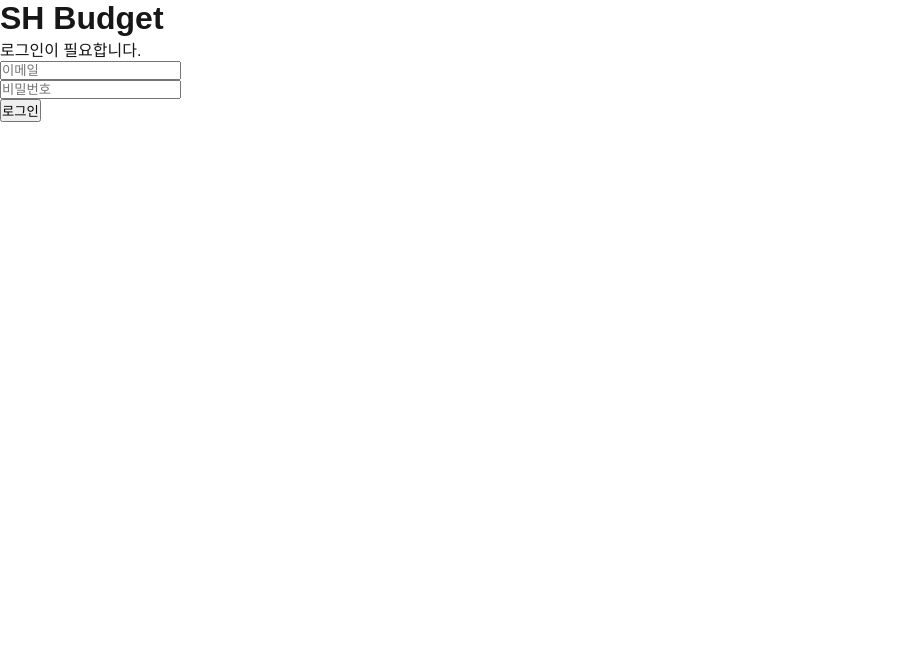
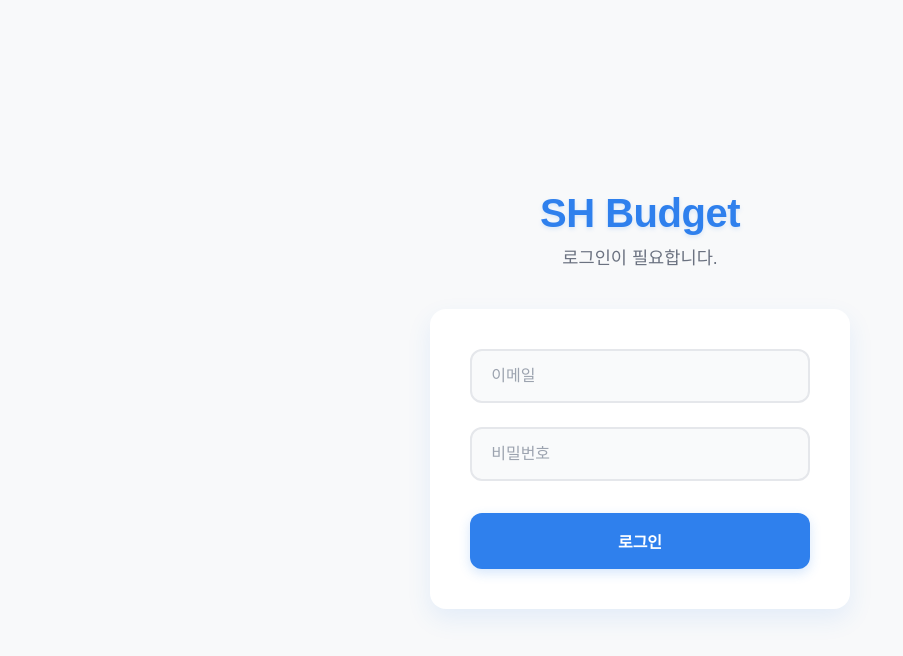
Before and after one commit to SHP-0701/my-budget-app, a Next.js app: page /login in a window 1280 px wide. Shown: the top 656 px of the page, without its empty margins (0-903 px from the left). Built offline with nearby package versions, Linux system fonts and the light colour scheme.

Commit message:
로그인 페이지 및 css module 작성 중

```diff
--- a/app/login/page.js
+++ b/app/login/page.js
@@ -20,10 +20,19 @@ export default function LoginPage() {
   const [email, setEmail] = useState('');
   const [password, setPassword] = useState('');
   const [loading, setLoading] = useState(false);
+  const [errorMsg, setErrorMsg] = useState('');
 
   const handleLogin = (e) => {
     e.preventDefault();
     setLoading(true);
+    setErrorMsg('');
+
+    // 테스트용 Error 발생
+    if (password.length < 4) {
+      setErrorMsg('비밀번호는 4자리 이상이어야 합니다.');
+      setLoading(false);
+      return;
+    }
 
     // dummy login logic(1초 뒤 무조건 로그인 성공)
     console.log(
@@ -65,6 +74,9 @@ export default function LoginPage() {
               required
             />
           </div>
+
+          {errorMsg && <div className={styles.error}>{errorMsg}</div>}
+
           <button type='submit' className={styles.button} disabled={loading}>
             {loading ? '로그인 중...' : '로그인'}
           </button>
--- a/styles/Login.module.css
+++ b/styles/Login.module.css
@@ -6,3 +6,121 @@
   ▢ (작성자) 박수훈(shpark)
 *****************************************************************************************
 */
+
+/* 전체 화면 컨테이너 */
+.container {
+  display: flex;
+  flex-direction: column;
+  align-items: center;
+  justify-content: center;
+  min-height: 100vh;
+  background-color: #f8f9fa;
+  padding: 1.5rem;
+}
+
+/* 헤더 영역 */
+.header {
+  text-align: center;
+  margin-bottom: 2.5rem;
+}
+
+/* 메인 타이틀 */
+.title {
+  font-size: 2.5rem;
+  font-weight: 800;
+  color: #2f80ed;
+  margin-bottom: 0.5rem;
+  letter-spacing: -0.5px;
+  text-shadow: 0 2px 4px rgba(47, 128, 237, 0.15);
+}
+
+/* 서브 타이틀 */
+.subtitle {
+  font-size: 1.1rem;
+  color: #6b7280;
+  font-weight: 500;
+}
+
+/* 로그인 박스 */
+.loginBox {
+  width: 100%;
+  max-width: 420px;
+  background: #fff;
+  padding: 2.5rem;
+  border-radius: 16px;
+  box-shadow: 0 10px 25px rgba(47, 128, 237, 0.1);
+}
+
+/* 폼 레이아웃 */
+.form {
+  display: flex;
+  flex-direction: column;
+  gap: 1.5rem;
+}
+
+.inputGroup {
+  display: flex;
+  flex-direction: column;
+  gap: 0.5rem;
+}
+
+/* 입력창 스타일 */
+.input {
+  width: 100%;
+  padding: 1rem 1.2rem;
+  border: 2px solid #e5e7eb;
+  border-radius: 12px;
+  font-size: 1rem;
+  background-color: #f9fafb;
+  color: #1f2937;
+  outline: none;
+  transition: border-color 0.2s ease, box-shadow 0.2s ease;
+}
+
+.input::placeholder {
+  color: #9ca3af;
+}
+
+.input:focus {
+  border-color: #2f80ed;
+  background-color: #fff;
+  box-shadow: 0 0 0 4px rgba(47, 128, 237, 0.1);
+}
+
+/* 로그인 버튼 */
+.button {
+  width: 100%;
+  padding: 1rem;
+  margin-top: 0.5rem;
+  background: #2f80ed;
+  color: #fff;
+  border: none;
+  border-radius: 12px;
+  font-size: 1rem;
+  font-weight: 700;
+  cursor: pointer;
+  transition: background-color 0.2s ease;
+  box-shadow: 0 4px 12px rgba(47, 128, 237, 0.2);
+}
+
+.button:hover {
+  background: #1e5bb8;
+}
+
+.button:disabled {
+  background-color: #9ca3af;
+  cursor: not-allowed;
+  box-shadow: none;
+}
+
+/* 에러 메시지 */
+.error {
+  background-color: #fef2f2;
+  color: #ef4444;
+  padding: 0.8rem;
+  border-radius: 8px;
+  font-size: 0.9rem;
+  text-align: center;
+  font-weight: 600;
+  border: 1px solid #fee2e2;
+}
```
